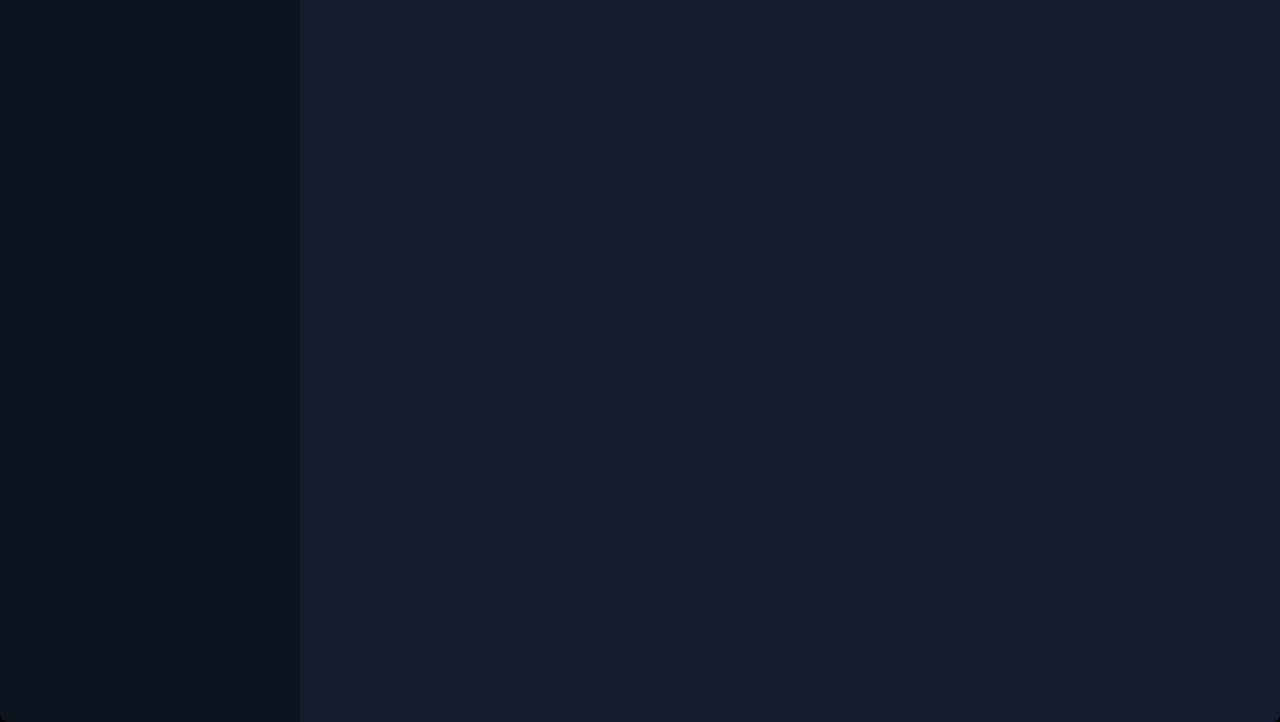
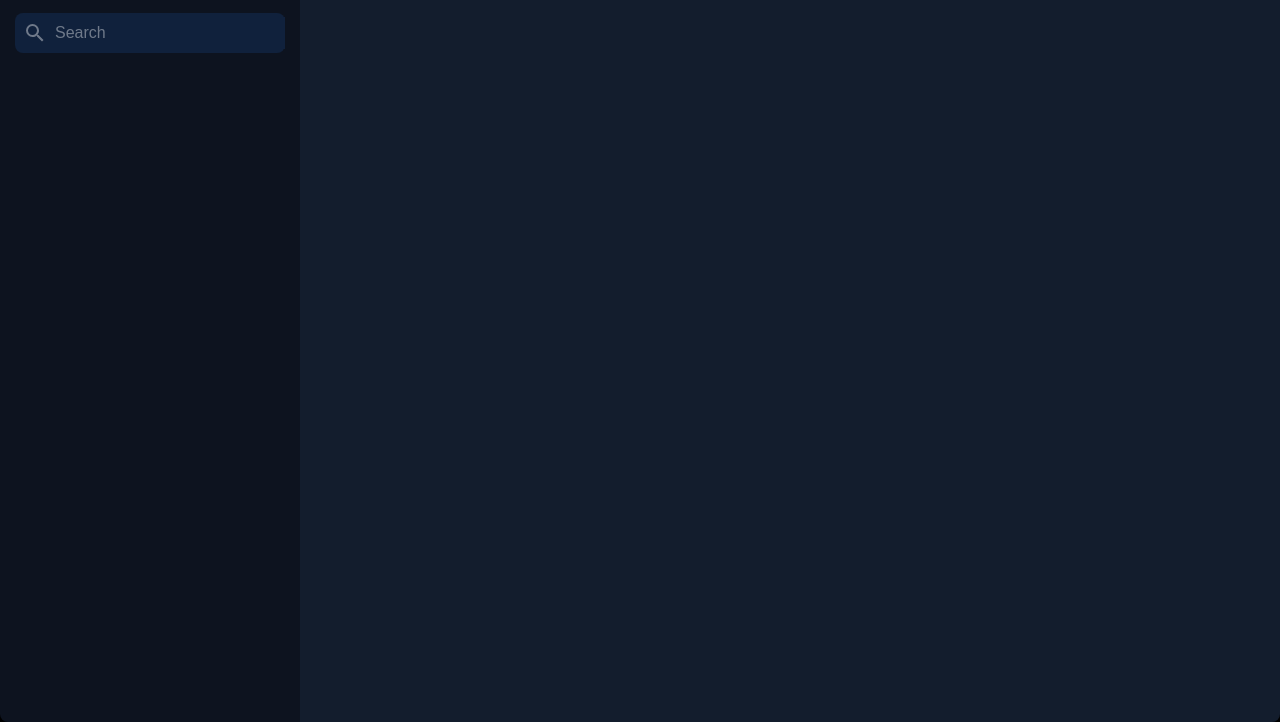
Before and after one commit to RobLaughlin/TOP-Todo-List, a website built with webpack: page src/template.html in a window 1280 px wide. Shown: the part 78-800 px from the top of the page. Built offline with nearby package versions, Linux system fonts and the light colour scheme.

Commit message:
Add search bar to sidebar

```diff
--- a/src/css/sidebar.css
+++ b/src/css/sidebar.css
@@ -14,3 +14,40 @@
     align-items: center;
     font-size: 16px;
 }
+
+.searchBar {
+    display: flex;
+    justify-content: left;
+    align-items: center;
+    background-color: #10213c;
+    border-radius: 8px;
+    width: 90%;
+    margin: 16px auto 0 auto;
+    height: 40px;
+    font-size: 24px;
+}
+
+.searchBar.focused {
+    box-shadow: 1px 1px 8px rgba(0, 13, 255, 0.221);
+}
+
+.searchBar > .icon {
+    width: 24px;
+    height: 24px;
+    margin-left: 8px;
+    margin-right: 8px;
+}
+
+.searchBar > .search {
+    background-color: #10213c;
+    border: 0;
+    height: 32px;
+    color: white;
+    width: 100%;
+    font-size: 16px;
+    outline: none;
+}
+
+.search::placeholder {
+    color: rgba(255, 255, 255, 0.4);
+}
--- a/src/js/index.js
+++ b/src/js/index.js
@@ -2,7 +2,20 @@ import "./../css/sidebar.css";
 import "./../css/todos.css";
 import "./../css/index.css";
 
-import { Todo } from "./Todos";
+function searchBarFocused(e) {
+    e.preventDefault();
 
-const todo = new Todo("Title", "Desc", new Date(), 0, "...notes", "TodoChanged");
-console.log(todo);
+    let searchBar = e.target.parentElement;
+    searchBar.classList.add("focused");
+}
+
+function searchBarUnFocused(e) {
+    e.preventDefault();
+
+    let searchBar = e.target.parentElement;
+    searchBar.classList.remove("focused");
+}
+
+const searchInput = document.getElementsByClassName("search")[0];
+searchInput.addEventListener("focusin", searchBarFocused);
+searchInput.addEventListener("focusout", searchBarUnFocused);
--- a/src/template.html
+++ b/src/template.html
@@ -11,6 +11,12 @@
             <div class="titleContainer">
                 <h1 class="title">Projects</h1>
             </div>
+            <div class="searchContainer">
+                <div class="searchBar">
+                    <img src="icons/magnify.svg" alt="Magnifying glass icon" class="icon">
+                    <input type="search" placeholder="Search" class="search">
+                </div>
+            </div>
         </div>
         <div class="todos"></div>
     </div>
```
Also changed, not shown: src/icons/magnify.svg (added).
